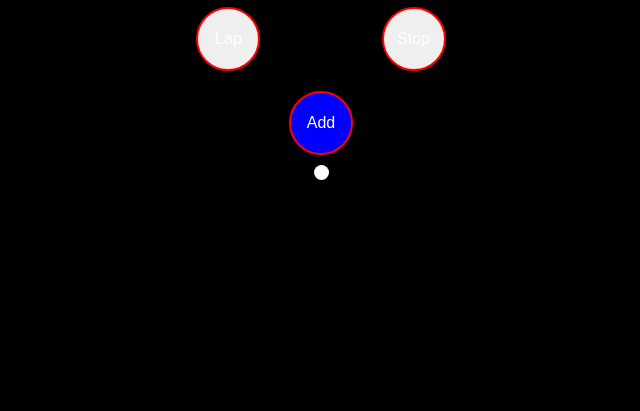
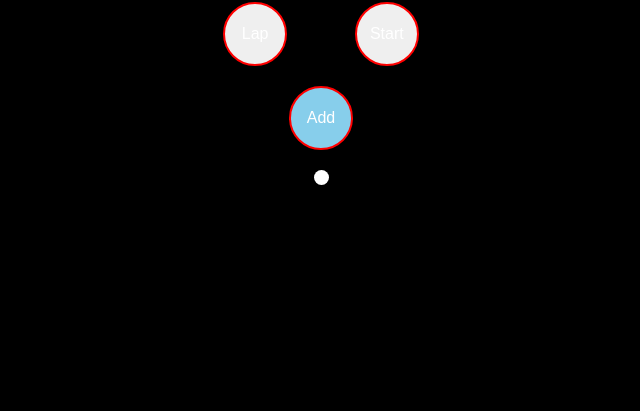
Before and after one commit to Kingkim150m/Stopwatch-Deployed, a plain HTML site: page index.html in a window 1280 px wide. Shown: the part 389-800 px from the top of the page, without its empty margins (319-959 px from the left). Drawn offline with Linux system fonts and the light colour scheme.

Commit message:
Cambie color y tamano de reset tambien arregle el boton de next
hice el color y tamano del boton de rest mas pequeno para evitar presionarlo por accidente
Tambien arregle el problema de que el boton de next salia abajo y no a la derecha del boton de back

```diff
--- a/index.html
+++ b/index.html
@@ -15,10 +15,11 @@
         <div id="stopwatch-container">
             <!-- Stopwatch instances will be added here dynamically -->
         </div>
-        <div class="navigation-buttons">
+        <div class="navigationbuttons">
             <button id="back-button" class="button">Back</button>
             <button id="add-stopwatch" class="button">Add</button>
             <button id="next-button" class="button">Next</button>
+
         </div>
         <div class="dot-navigation">
             <!-- Dots will be added here dynamically -->
--- a/script.js
+++ b/script.js
@@ -223,11 +223,11 @@ function createStopwatch(index) {
     const stopwatch = document.createElement('div');
     stopwatch.className = 'stopwatch';
     stopwatch.innerHTML = `
-        <h2 contenteditable="true">Stopwatch number ${index + 1}</h2>
+        <h2 contenteditable="true"> Click aqui para cambiar el STOPWATCH # ${index + 1}</h2>
         <div class="main-timer">00:00.00</div>
         <div class="buttons">
             <button class="lap-reset button">Lap</button>
-            <button class="start-stop button">Stop</button>
+            <button class="start-stop button">Start</button>
         </div>
         <div class="laps"></div>
     `;
@@ -267,6 +267,10 @@ function createStopwatch(index) {
         startStopButton.style.backgroundColor = 'red';
         lapResetButton.textContent = 'Lap';
         lapResetButton.style.backgroundColor = 'grey';
+
+        lapResetButton.style.width = '65px'; // Set the width to 65 pixels
+        lapResetButton.style.height = '65px'; // Set the height to 65 pixels
+        lapResetButton.style.fontSize = '16px'; // Set font size to 14 pixels
     }
 
     function stopTimer() {
@@ -276,7 +280,11 @@ function createStopwatch(index) {
         startStopButton.textContent = 'Start';
         startStopButton.style.backgroundColor = 'green';
         lapResetButton.textContent = 'Reset';
-        lapResetButton.style.backgroundColor = 'grey';
+        lapResetButton.style.color = 'black';
+        lapResetButton.style.backgroundColor = 'yellow';
+        lapResetButton.style.width = '45px'; // Set the width to 60 pixels
+        lapResetButton.style.height = '35px'; // Set the height to 35 pixels
+        lapResetButton.style.fontSize = '10px'; // Set font size to 14 pixels
     }
 
     function resetTimer() {
--- a/styles.css
+++ b/styles.css
@@ -30,10 +30,30 @@ h2 {
     margin: 20px 0;
 }
 
+/* .buttons {
+    display: flex;
+    flex-direction: row;
+    justify-content: space-between;
+    margin: 20px 0;
+}
+    */
+
 .buttons {
     display: flex;
-    justify-content: space-between;
+    flex-direction: row;
+    justify-content: space-around;
+    align-items: center;
     margin: 20px 0;
+
+}
+
+.navigationbuttons {
+    display: flex;
+    flex-direction: row;
+    justify-content: space-around;
+    align-items: center;
+    margin: 20px 0;
+
 }
 
 .button {
@@ -51,11 +71,11 @@ h2 {
 }
 
 #lap-reset {
-    background-color: grey;
+    background-color: yellow;
 }
 
 #add-stopwatch {
-    background-color: blue;
+    background-color: skyblue;
     height: 80px;
     width: 80px;
     border-radius: 50%;
```
